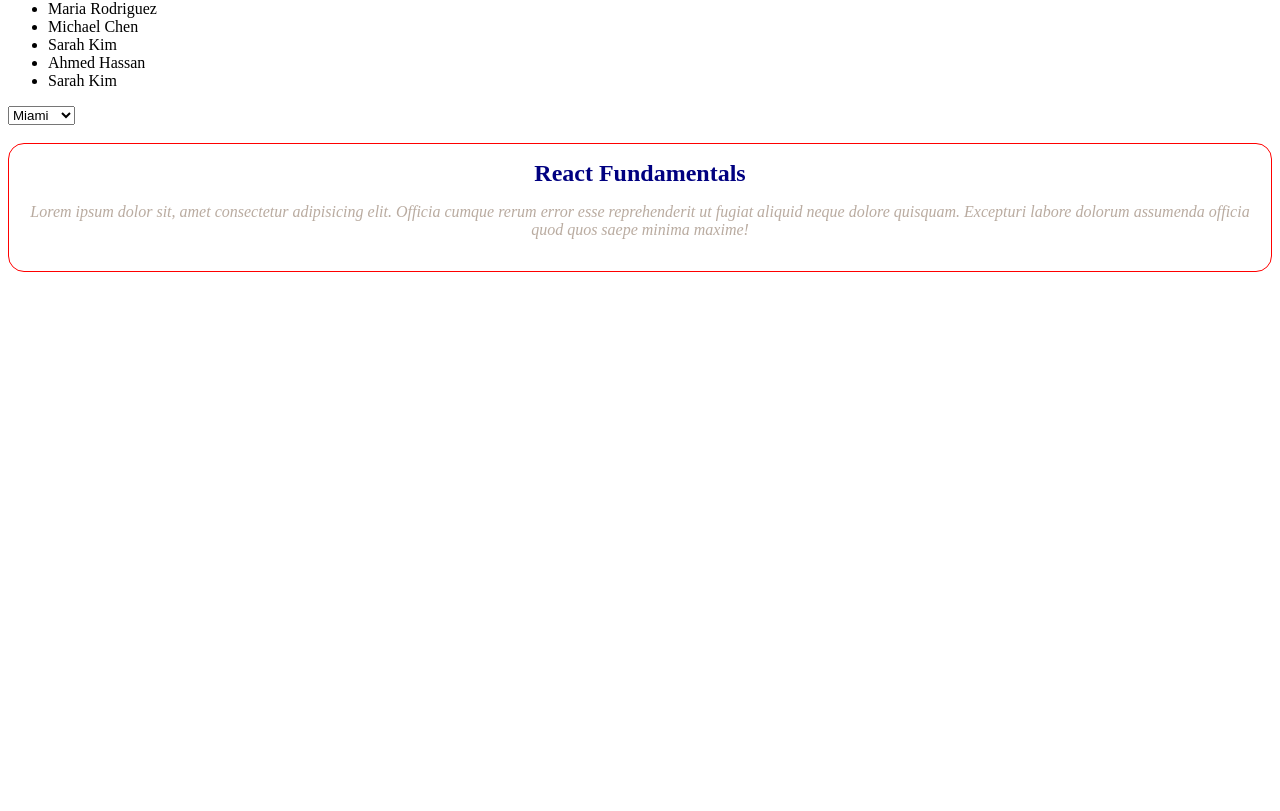
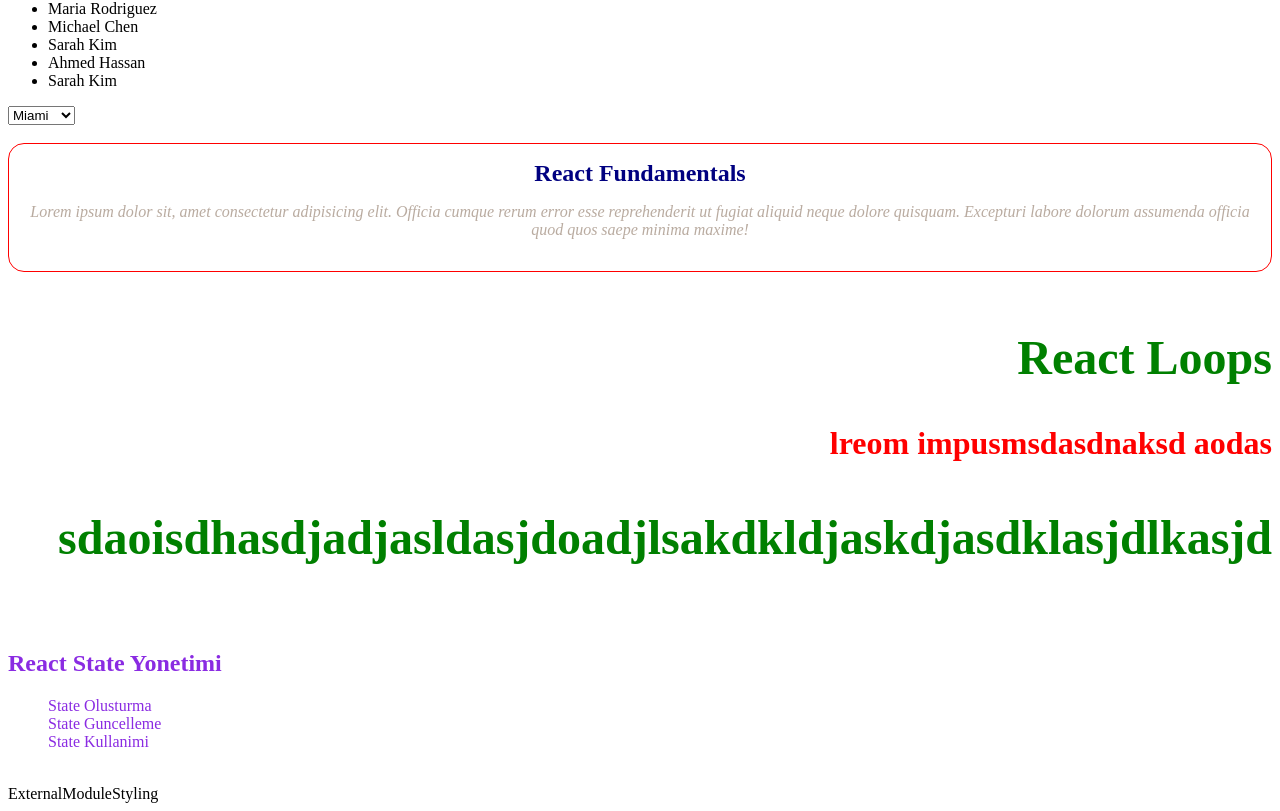
Before and after one commit to bayramsoltan/react-playground, a React (Create React App) app in the folder basics/: page / in a window 1280 px wide. Shown: the part 384-1195 px from the top of the page. Before the commit the page ends 800 px from the top, so only its background shows below. Built offline with nearby package versions, Linux system fonts and the light colour scheme.

Commit message:
external-styling

```diff
--- a/basics/src/App.js
+++ b/basics/src/App.js
@@ -5,6 +5,9 @@ import Jsx2 from './components/2-jsx/02-jsx';
 import Jsx3 from './components/2-jsx/03-jsx';
 import Jsx4 from './components/2-jsx/04-jsx';
 import InlineStyling from './components/03-styles/01-inline-styling';
+import InternalStyling from './components/03-styles/02-internal-styling';
+import ExternalStyling from './components/03-styles/03-external-styling';
+import ExternalModuleStyling from './components/03-styles/04-external-module-styling';
 
 //import etmeyi unutmu bu klasor tum companentleri uzerinde bir html sayfasi gibi
 export default function App() {
@@ -23,6 +26,11 @@ export default function App() {
             <br/>
             <InlineStyling/>
             <br/>
+            <InternalStyling/>
+            <br/>
+            <ExternalStyling/>
+            <br/>
+            <ExternalModuleStyling/>
         </>
     )
 };
--- /dev/null
+++ b/basics/src/components/03-styles/02-internal-styling.js
@@ -0,0 +1,30 @@
+import React from 'react'
+
+const InternalStyling = () => {
+    const styles = {
+        color:"red",
+        fontSize:"2rem",
+        fontWeight:'bold',
+        textAlign:"right"
+    }
+    const styleParagraph = {
+        ...styles,//spread kullandik
+        color:"green",
+        fontSize:"3rem"
+
+    }
+  return (
+    <div>
+        <h2 style={styleParagraph}>React Loops</h2>
+        <p style={styles}>lreom impusmsdasdnaksd aodas
+        </p>
+        <p style={{...styles,//spread kullandik
+        color:"green",
+        fontSize:"3rem"}}>
+            sdaoisdhasdjadjasldasjdoadjlsakdkldjaskdjasdklasjdlkasjd
+        </p>
+    </div>
+  )
+}
+
+export default InternalStyling
--- /dev/null
+++ b/basics/src/components/03-styles/03-external-styling.css
@@ -0,0 +1,6 @@
+.external-styling{
+    color: blueviolet;
+}
+.external-styling ul{
+    list-style-type: none;
+}
--- /dev/null
+++ b/basics/src/components/03-styles/03-external-styling.js
@@ -0,0 +1,18 @@
+import React from 'react'
+import './03-external-styling.css'
+const ExternalStyling = () => {
+  return (
+    <div className='external-styling'>
+        <h2>
+            React State Yonetimi
+        </h2>
+        <ul>
+            <li>State Olusturma</li>
+            <li>State Guncelleme</li>
+            <li>State Kullanimi</li>
+        </ul>
+    </div>
+  )
+}
+
+export default ExternalStyling
--- /dev/null
+++ b/basics/src/components/03-styles/04-external-module-styling.js
@@ -0,0 +1,7 @@
+import React from 'react'
+
+export default function ExternalModuleStyling() {
+  return (
+    <div>ExternalModuleStyling</div>
+  )
+}
```
